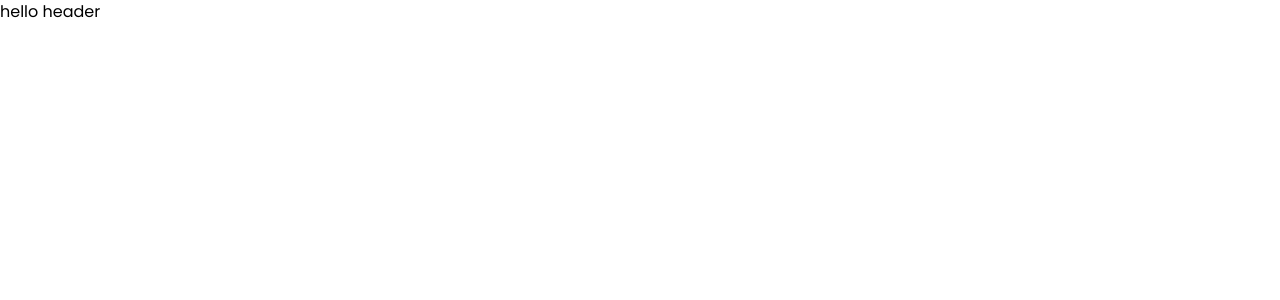
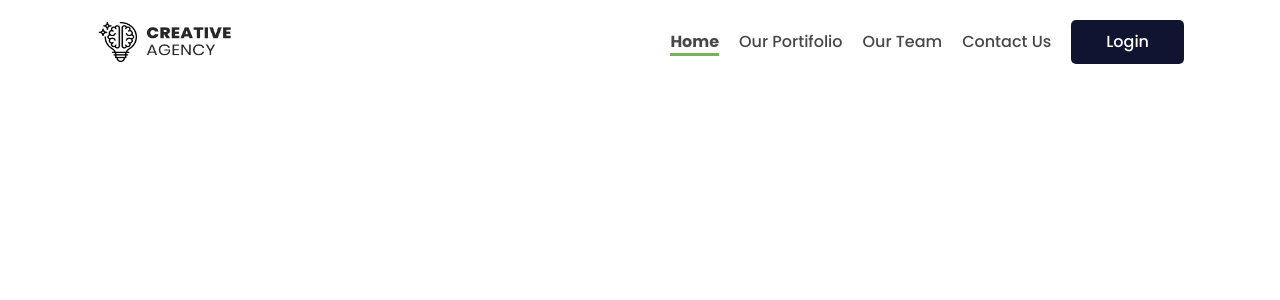
Before and after one commit to ronymia/design-agency-frontend, a React (Create React App) app: page / in a window 1280 px wide. Shown: the top 300 px of the page. Built offline with nearby package versions, Linux system fonts and the light colour scheme.

Commit message:
header navbar

```diff
--- a/src/pages/Shared/Header/Header.jsx
+++ b/src/pages/Shared/Header/Header.jsx
@@ -1,9 +1,50 @@
 import React from 'react';
+import { Link, NavLink } from 'react-router-dom';
+import logo from '../../../assets/logos/logo.png';
 
 export default function Header() {
+     const menuItem =
+          <>
+               <li>
+                    <NavLink to={"/"}
+                         className={({ isActive }) => `${isActive && "border-b-[3px]  border-secondary  font-semibold"} hover:border-b-[3px]  border-secondary transition-all capitalize`}
+                    >
+                         Home</NavLink>
+               </li>
+               <li>
+                    <NavLink to={"/ourPortfolio"}
+                         className={({ isActive }) => `${isActive && "border-b-[3px]  border-secondary  font-semibold"} hover:border-b-[3px]  border-secondary transition-all capitalize`}
+                    >
+                         Our Portifolio</NavLink>
+               </li>
+               <li>
+                    <NavLink to={"/ourTeam"}
+                         className={({ isActive }) => `${isActive && "border-b-[3px]  border-secondary  font-semibold"} hover:border-b-[3px]  border-secondary transition-all capitalize`}
+                    >
+                         Our Team</NavLink>
+               </li>
+               <li>
+                    <NavLink to={"/contact"}
+                         className={({ isActive }) => `${isActive && "border-b-[3px]  border-secondary  font-semibold"} hover:border-b-[3px]  border-secondary transition-all capitalize`}
+                    >
+                         Contact us</NavLink>
+               </li>
+               <li className="px-[35px] py-[10px] bg-primary text-white rounded-[5px] cursor-pointer">
+                    <Link>Login</Link>
+               </li>
+          </>
      return (
-          <div>
-               <h1>hello header</h1>
-          </div>
+          <header className="w-full px-24 py-5">
+               <nav className="flex items-center justify-between">
+                    <div className="">
+                         <img src={logo}
+                              className="w-[140px] h-[40px]"
+                              alt="header-logo" />
+                    </div>
+                    <ul className="inline-flex gap-5 items-center text-gray text-base font-medium">
+                         {menuItem}
+                    </ul>
+               </nav>
+          </header>
      );
 }
--- a/tailwind.config.js
+++ b/tailwind.config.js
@@ -12,6 +12,7 @@ module.exports = {
       colors: {
         primary: "#111430",
         secondary: "#7AB259",
+        gray: "#474747",
         blue: "#171B4E",
         yellow: "#FBD062",
         success: "#009444",
```
